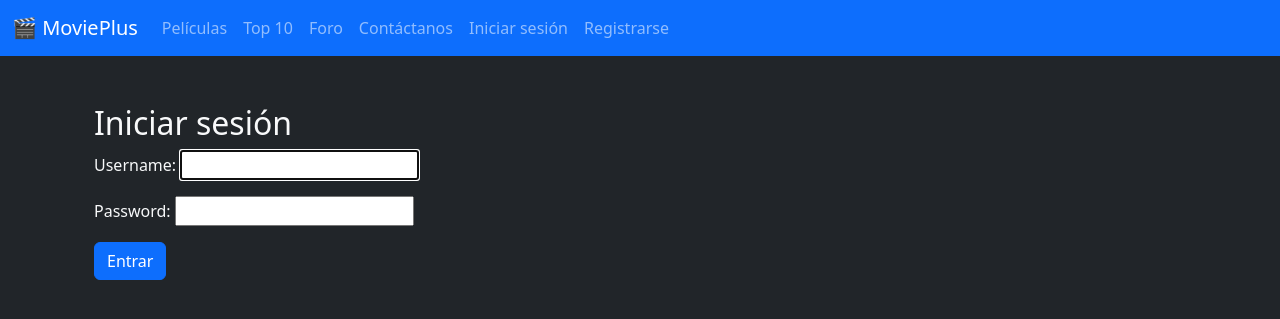
After one commit to angeldjsv/movieplus, a Django app: page /login/ in a window 1280 px wide. The commit adds this page. Shown: the top 319 px of the page. Run offline with Django 5.2, Linux system fonts and the light colour scheme.

Commit message:
Update: Se añadieron los metodos de registro (signup, login, logout)

```diff
--- a/django_project/settings.py
+++ b/django_project/settings.py
@@ -127,3 +127,9 @@ DEFAULT_AUTO_FIELD = "django.db.models.BigAutoField"
 
 MEDIA_URL = "/media/"
 MEDIA_ROOT = os.path.join(BASE_DIR, "media")
+
+# Redirect URL after logout
+
+LOGOUT_REDIRECT_URL = '/'
+LOGIN_REDIRECT_URL = '/'
+LOGIN_URL = 'login'
--- a/django_project/urls.py
+++ b/django_project/urls.py
@@ -23,4 +23,5 @@ from django.conf.urls.static import static
 urlpatterns = [
     path("admin/", admin.site.urls),
     path("", include("pages.urls")),
+
 ] + static(settings.MEDIA_URL, document_root=settings.MEDIA_ROOT)
--- a/pages/urls.py
+++ b/pages/urls.py
@@ -1,7 +1,10 @@
 from django.urls import path
+from . import views
+from .views import LoginView
 from .views import HomePageView, AboutPageView, PeliculasPageView, ForoPageView, TopPageView
 from django.conf import settings
 from django.conf.urls.static import static
+from django.contrib.auth.views import LogoutView
 
 urlpatterns = [
     path('', HomePageView.as_view(), name='home'),
@@ -9,4 +12,7 @@ urlpatterns = [
     path('peliculas/', PeliculasPageView.as_view(), name='peliculas'),
     path('foro/', ForoPageView.as_view(), name='foro'),
     path('top/', TopPageView.as_view(), name='top'),
+    path('signup/', views.SignupView.as_view(), name='signup'),
+    path('login/', LoginView.as_view(), name='login'),
+    path('logout/', LogoutView.as_view(), name='logout'),
 ] + static(settings.MEDIA_URL, document_root=settings.MEDIA_ROOT)
--- a/pages/views.py
+++ b/pages/views.py
@@ -1,7 +1,11 @@
 from django.shortcuts import render
 from django.views.generic import TemplateView
+from django.views.generic.edit import FormView, CreateView
 from .models import Pelicula
 from django.core.paginator import Paginator
+from django.contrib.auth.forms import UserCreationForm
+from django.contrib.auth.views import LoginView as DjangoLoginView, LogoutView
+from django.urls import reverse_lazy
 
 
 # Create your views here.
@@ -59,3 +63,16 @@ class ForoPageView(TemplateView):
 
 class TopPageView(TemplateView):
     template_name = "top.html"
+
+class SignupView(FormView):
+    template_name = "signup.html"
+    form_class = UserCreationForm
+    success_url = reverse_lazy('login')
+
+    def form_valid(self, form):
+        form.save()
+        return super().form_valid(form)
+
+class LoginView(DjangoLoginView):
+    template_name = 'login.html'
+    redirect_authenticated_user = True
--- a/templates/_base.html
+++ b/templates/_base.html
@@ -1,10 +1,17 @@
 <!DOCTYPE html>
 <html lang="es">
 <head>
+    {% load static %}
     <meta charset="UTF-8">
     <meta name="viewport" content="width=device-width, initial-scale=1.0">
     <title>Movie+</title>
+
+    <!-- Bootstrap -->
     <link href="https://cdn.jsdelivr.net/npm/bootstrap@5.3.0/dist/css/bootstrap.min.css" rel="stylesheet">
+
+    <!-- Tu hoja de estilos personalizada -->
+    <link rel="stylesheet" href="{% static 'css/styles.css' %}">
+
     {% block extra_head %}{% endblock %}
 </head>
 <body class="bg-dark text-light">
@@ -18,12 +25,35 @@
                     <li class="nav-item"><a class="nav-link" href="{% url 'top' %}">Top 10</a></li>
                     <li class="nav-item"><a class="nav-link" href="{% url 'foro' %}">Foro</a></li>
                     <li class="nav-item"><a class="nav-link" href="{% url 'about' %}">Contáctanos</a></li>
+                    {% if user.is_authenticated %}
+                        <li class="nav-item">
+                            <form method="post" action="{% url 'logout' %}">
+                                {% csrf_token %}
+                                <button type="submit" class="nav-link btn btn-link px-0 text-decoration-none">Cerrar sesión</button>
+                            </form>
+                        </li>
+                        <li class="nav-item">
+                            <span class="nav-link disabled">Hola, {{ user.username }}</span>
+                        </li>
+                    {% else %}
+                        <li class="nav-item"><a class="nav-link" href="{% url 'login' %}">Iniciar sesión</a></li>
+                        <li class="nav-item"><a class="nav-link" href="{% url 'signup' %}">Registrarse</a></li>
+                    {% endif %}
                 </ul>
             </div>
         </div>
     </nav>
 
     <div class="container mt-4">
+        {% if messages %}
+            {% for message in messages %}
+                <div class="alert alert-info alert-dismissible fade show" role="alert">
+                    {{ message }}
+                    <button type="button" class="btn-close" data-bs-dismiss="alert" aria-label="Cerrar"></button>
+                </div>
+            {% endfor %}
+        {% endif %}
+
         {% block content %}
         {% endblock %}
     </div>
@@ -32,5 +62,6 @@
         <p>&copy; 2025 MoviePlus. Todos los derechos reservados.</p>
     </footer>
 
+    <script src="https://cdn.jsdelivr.net/npm/bootstrap@5.3.0/dist/js/bootstrap.bundle.min.js"></script>
 </body>
 </html>
--- /dev/null
+++ b/templates/login.html
@@ -0,0 +1,12 @@
+{% extends '_base.html' %}
+
+{% block content %}
+  <div class="container mt-5">
+    <h2>Iniciar sesión</h2>
+    <form method="post">
+      {% csrf_token %}
+      {{ form.as_p }}
+      <button type="submit" class="btn btn-primary">Entrar</button>
+    </form>
+  </div>
+{% endblock %}
```
Also changed, not shown: templates/signup.html (added, +12 -0 lines), db.sqlite3.
